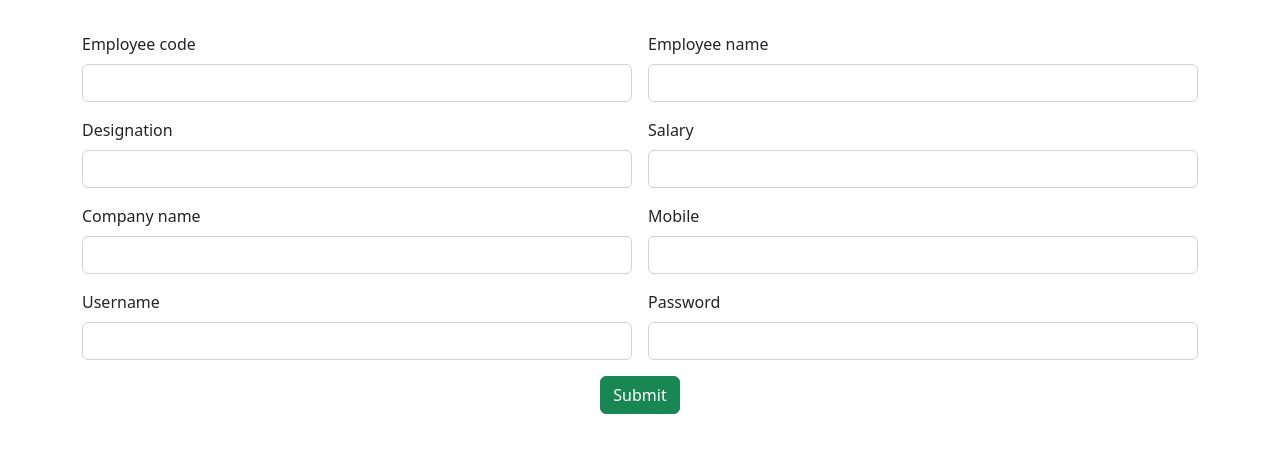
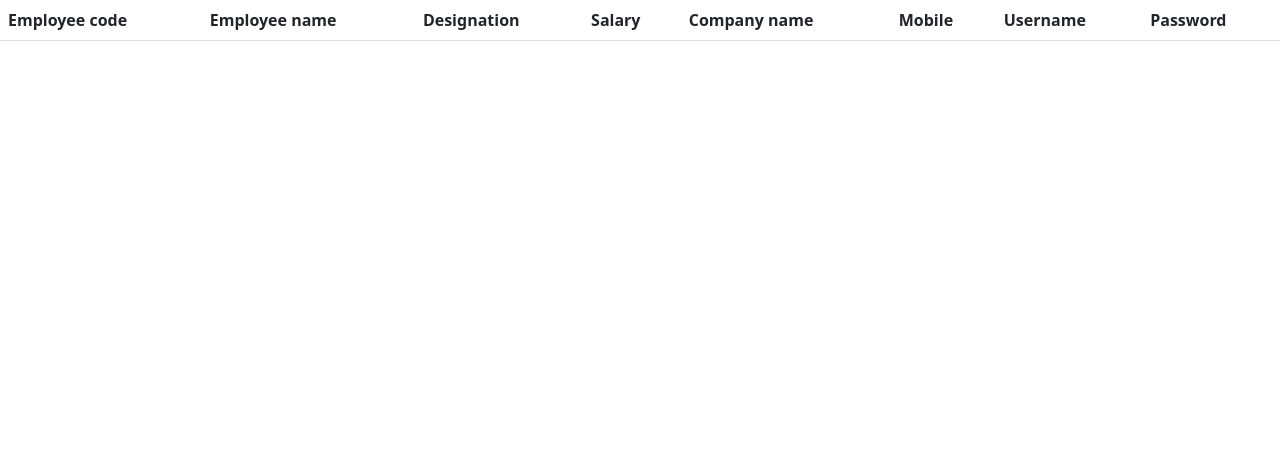
Before and after one commit to Asiyacm/New-Employee-Angular-App, an Angular app: page / in a window 1280 px wide. Shown: the top 452 px of the page. Built offline with nearby package versions, Linux system fonts and the light colour scheme.

Commit message:
view commit

```diff
--- a/src/app/app.component.html
+++ b/src/app/app.component.html
@@ -1,3 +1,3 @@
-<app-add-emp></app-add-emp>
+<app-view-emp></app-view-emp>
 
 <router-outlet></router-outlet>
--- a/src/app/app.module.ts
+++ b/src/app/app.module.ts
@@ -5,11 +5,13 @@ import { AppRoutingModule } from './app-routing.module';
 import { AppComponent } from './app.component';
 import { AddEmpComponent } from './add-emp/add-emp.component';
 import { FormsModule } from '@angular/forms';
+import { ViewEmpComponent } from './view-emp/view-emp.component';
 
 @NgModule({
   declarations: [
     AppComponent,
-    AddEmpComponent
+    AddEmpComponent,
+    ViewEmpComponent
   ],
   imports: [
     BrowserModule,
--- /dev/null
+++ b/src/app/view-emp/view-emp.component.html
@@ -0,0 +1,29 @@
+<table class="table">
+    <thead>
+      <tr>
+        <th scope="col">Employee code</th>
+        <th scope="col">Employee name</th>
+        <th scope="col">Designation</th>
+        <th scope="col">Salary</th>
+        <th scope="col">Company name</th>
+        <th scope="col">Mobile</th>
+        <th scope="col">Username</th>
+        <th scope="col">Password</th>
+
+      </tr>
+    </thead>
+    <tbody>
+      <tr *ngFor="let i of employee">
+        <td>{{i.empcode}}</td>
+        <td>{{i.empname}}</td>
+        <td>{{i.designation}}</td>
+        <td>{{i.salary}}</td>
+        <td>{{i.companyname}}</td>
+        <td>{{i.mobile}}</td>
+        <td>{{i.username}}</td>
+        <td>{{i.password}}</td>
+
+      </tr>
+
+    </tbody>
+  </table>
--- /dev/null
+++ b/src/app/view-emp/view-emp.component.ts
@@ -0,0 +1,10 @@
+import { Component } from '@angular/core';
+
+@Component({
+  selector: 'app-view-emp',
+  templateUrl: './view-emp.component.html',
+  styleUrls: ['./view-emp.component.css']
+})
+export class ViewEmpComponent {
+  employee:any=[]
+}
```
Also changed, not shown: src/app/view-emp/view-emp.component.css (added).
